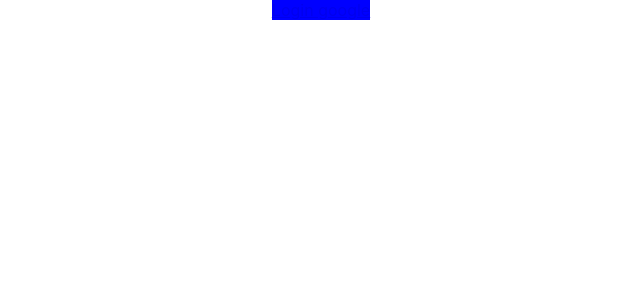
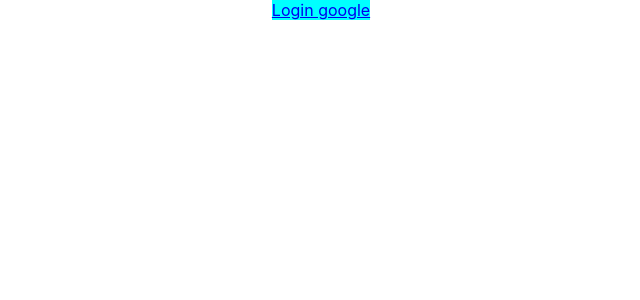
Before and after one commit to Ismaildwi/login-server, a React (Create React App) app: page / in a window 1280 px wide. Shown: the top 300 px of the page, without its empty margins (319-959 px from the left). Built offline with nearby package versions, Linux system fonts and the light colour scheme.

Commit message:
perbaruan

```diff
--- a/src/App.css
+++ b/src/App.css
@@ -3,11 +3,11 @@
 }
 
 .App a {
-  background-color: blue;
+  background-color: aqua;
   position: relative;
-  width: 100px;
-  height: 10px;
-
+  width: 250px;
+  height: 25px;
+  padding-top: 40px;
 
 }
 
```
